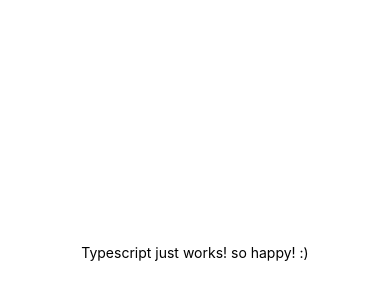
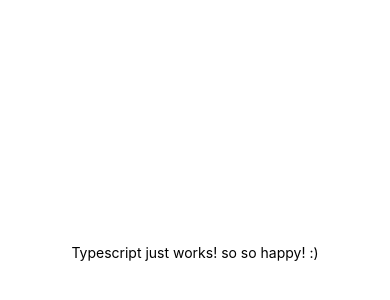
Before and after one commit to chaotive/ts-reactnative-playground, a React Native app: screen / in a window 390 px wide. Shown: the part 170-470 px from the top of the page. Built offline with nearby package versions, Linux system fonts and the light colour scheme.

Commit message:
Moved all possible make-sense files to Typescript

```diff
--- a/src/main/ts/App.tsx
+++ b/src/main/ts/App.tsx
@@ -5,7 +5,7 @@
   render() {
     return (
       <View style={styles.container}>
-        <Text>Typescript just works! so happy! :)</Text>
+        <Text>Typescript just works! so so happy! :)</Text>
       </View>
     );
   }
```
Also changed, not shown: 1 other file (tests, documents, lock files or other folders).
